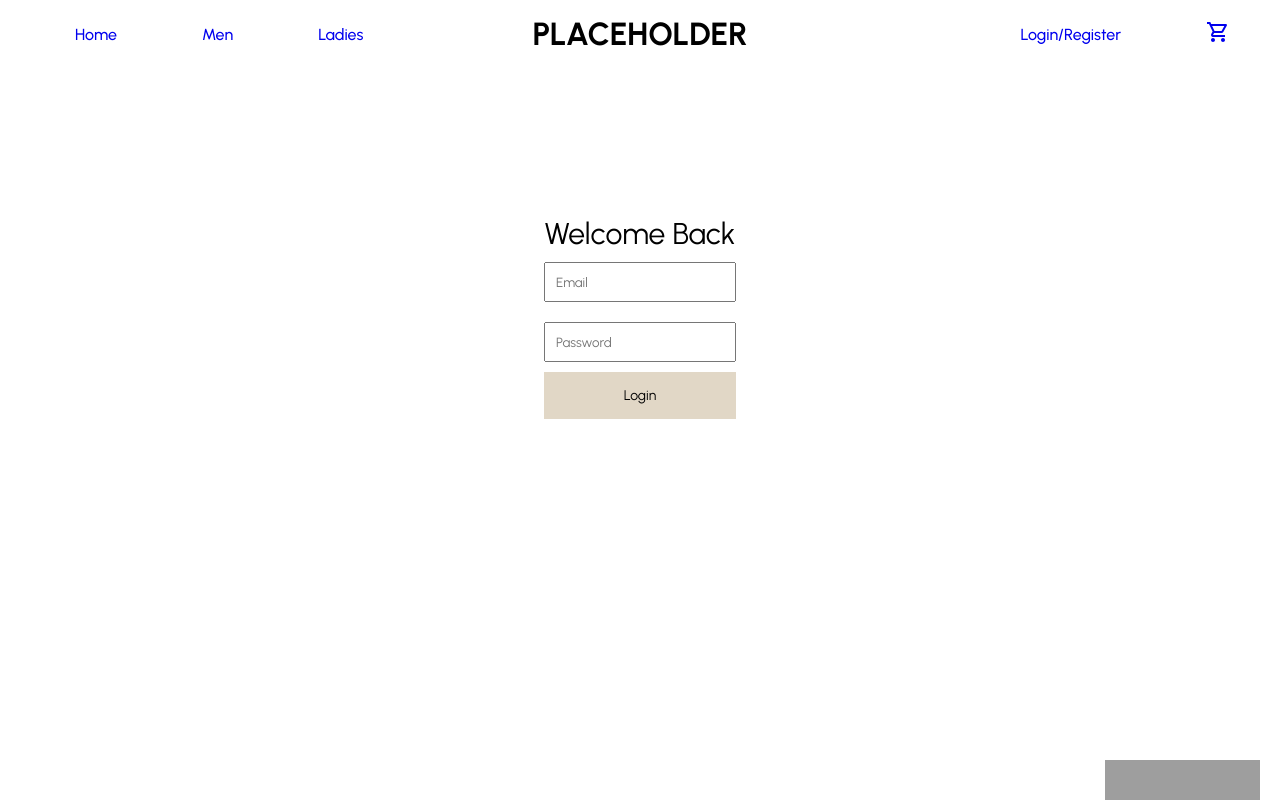
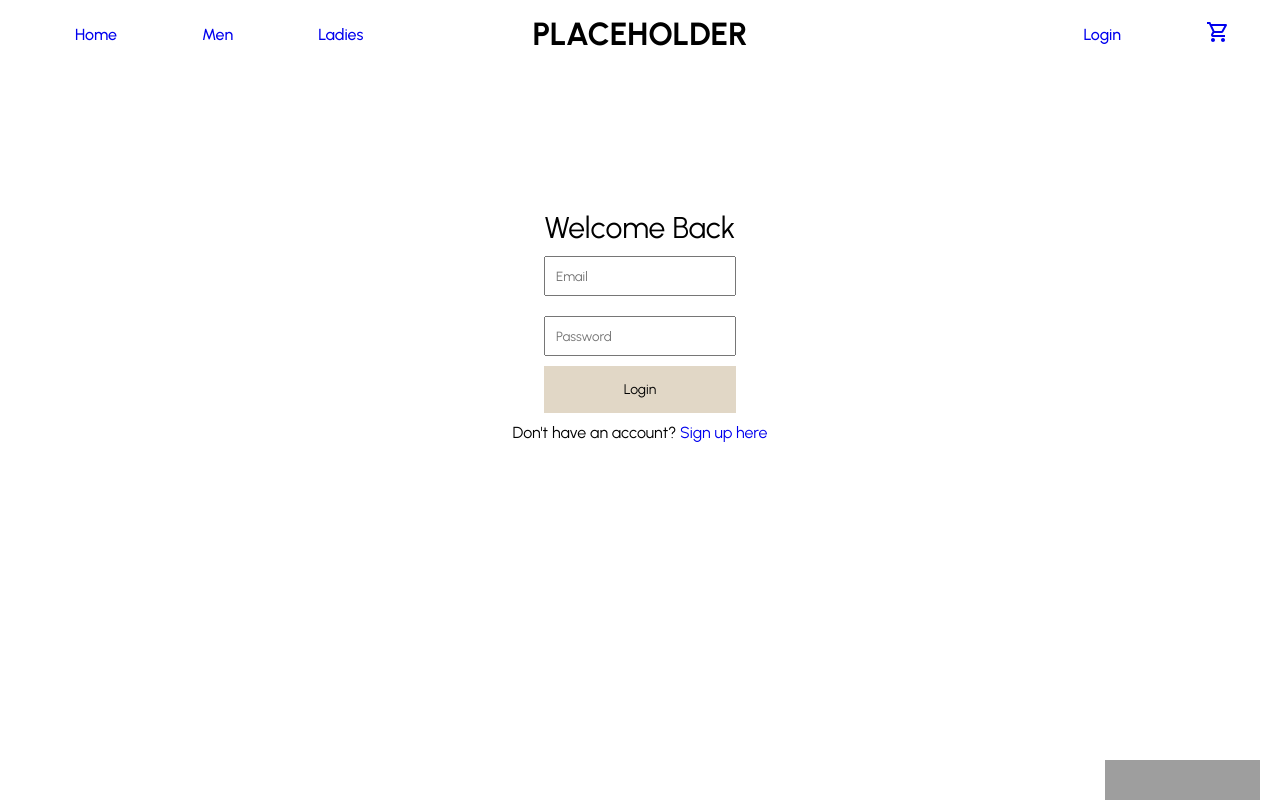
Before and after one commit to desmondtansl/Our-Best-Side, a React (Vite) app in the folder client/: page /login in a window 1280 px wide. Built offline with nearby package versions, Linux system fonts and the light colour scheme; grey boxes are pictures that could not be loaded.

Commit message:
edited Navbar Login/Register link to just Login link, added sign up option at Login page

```diff
--- a/client/src/components/Navbar.jsx
+++ b/client/src/components/Navbar.jsx
@@ -64,7 +64,7 @@
         </Center>
         <Right>
           <NavLink to="/login" style={{ textDecoration: "none" }}>
-            <MenuItems>Login/Register</MenuItems>
+            <MenuItems>Login</MenuItems>
           </NavLink>
           <NavLink to="/cart" style={{ textDecoration: "none" }}>
             <MenuItems>
--- a/client/src/pages/Login.jsx
+++ b/client/src/pages/Login.jsx
@@ -2,6 +2,7 @@
 import styled from "styled-components";
 import Navbar from "../components/Navbar";
 import Footer from "../components/Footer";
+import { Link } from "react-router-dom";
 
 const Container = styled.div`
   overflow: hidden;
@@ -51,6 +52,8 @@
   background-color: #e1d7c6;
 `;
 
+const InfoContainer = styled.div``;
+
 const SpareContainer = styled.div``;
 
 function Login() {
@@ -80,6 +83,12 @@
           />
           <Button onClick={handleClick}>Login</Button>
         </Form>
+        <InfoContainer>
+          Don't have an account?{" "}
+          <Link to="/signup" style={{ textDecoration: "none" }}>
+            Sign up here
+          </Link>
+        </InfoContainer>
       </Wrapper>
       <SpareContainer></SpareContainer>
       <Footer />
```
